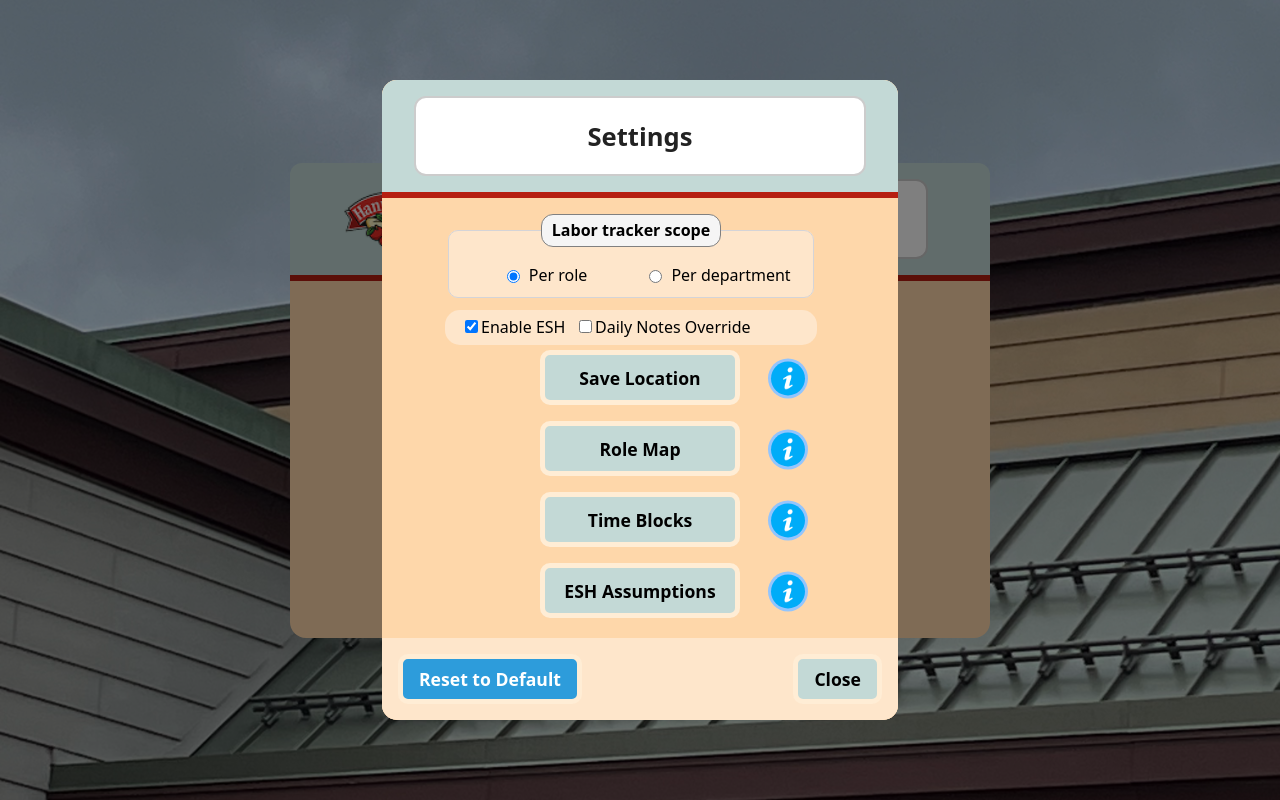
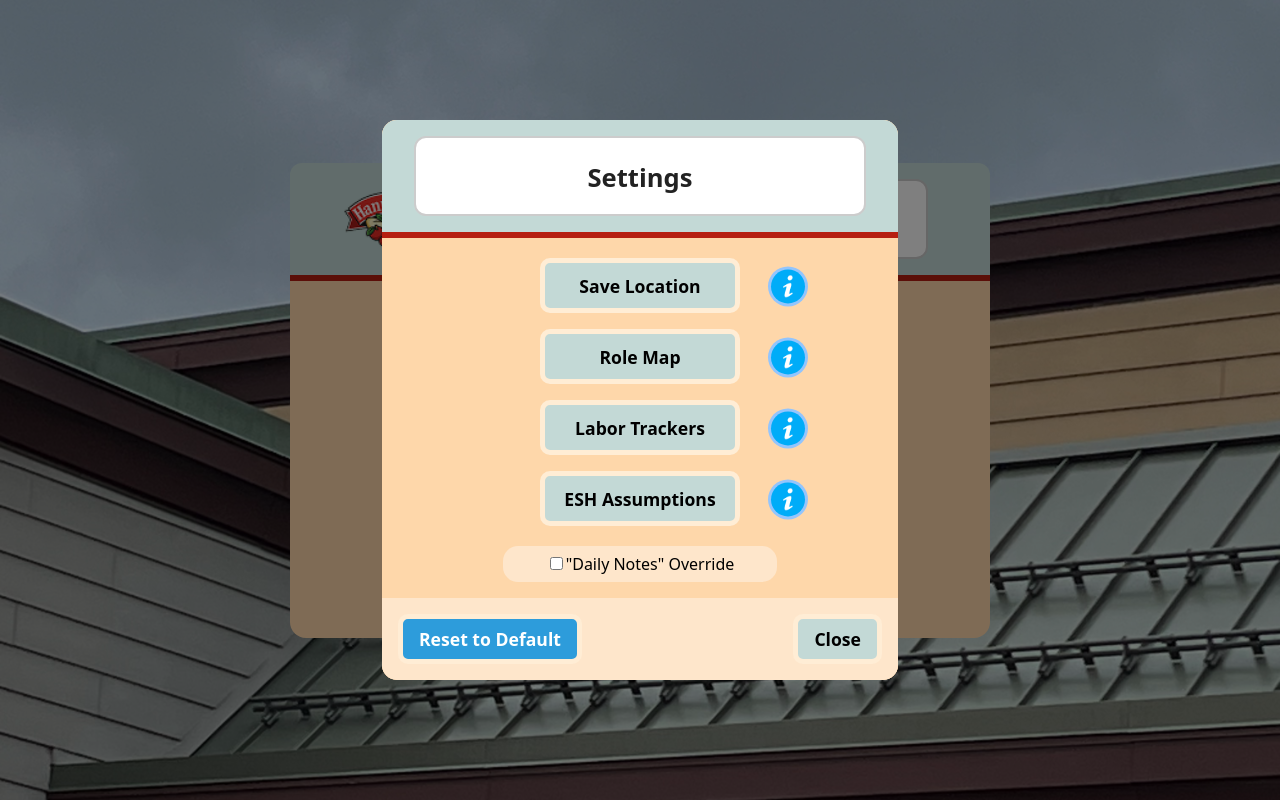
Before and after one commit to emmatey/day-sheet-maker, a React (Vite) app in the folder frontend/: page / in a window 1280 px wide. Both pictures are taken after a click on the button "Settings". Built offline with nearby package versions, Linux system fonts and the light colour scheme.

Commit message:
organizing.

```diff
--- a/frontend/src/components/EshAssumptions/EshAssumptions.jsx
+++ b/frontend/src/components/EshAssumptions/EshAssumptions.jsx
@@ -6,7 +6,6 @@ import TitleCardHeader from "../DepartmentSelect/TitleCardHeader/TitleCardHeader
 import AccentStripe from "../HomeScreen/AccentStripe/AccentStripe.jsx";
 import StandardButton from "../StandardButton/StandardButton.jsx";
 
-/** Build the CLI update string for the backend updater */
 function buildUpdateString(segments, value, action = "update") {
   const path = "[" + segments.map(String).join("][") + "]";
   const payload = JSON.stringify(value);
@@ -24,11 +23,11 @@ const RANGES = Array.from({ length: 15 }, (_, idx) => {
 
 export default function ESHAssumptions({ onClose }) {
   const [settings, setSettings] = React.useState(null);
-  // store by index as strings, e.g. { "0": "1", "1": "1", ... }
+  const [enableEsh, setEnableEsh] = React.useState(true);
   const [values, setValues] = React.useState({});
   const [showToast, setShowToast] = React.useState(false);
 
-  // Load settings once
+  // Load settings
   React.useEffect(() => {
     let alive = true;
     (async () => {
@@ -36,7 +35,7 @@ export default function ESHAssumptions({ onClose }) {
         const cfg = await window.electronAPI.readSettings();
         if (!alive) return;
         setSettings(cfg);
-
+        setEnableEsh(!!cfg?.OUTPUT_SETTINGS?.enable_esh);
         const src = cfg?.EXPEDITOR_REQUIREMENTS || {};
         const seeded = {};
         for (const { idx } of RANGES) {
@@ -50,6 +49,13 @@ export default function ESHAssumptions({ onClose }) {
     })();
     return () => { alive = false; };
   }, []);
+
+  async function toggleEnableEsh() {
+    const next = !enableEsh;
+    setEnableEsh(next);
+    const u = buildUpdateString(["OUTPUT_SETTINGS", "enable_esh"], next, "update");
+    try { await window.electronAPI.applyConfig(u); } catch (e) { console.error(e); }
+}
 
 function updateHour(idx, raw) {
   if (raw === "") {
@@ -98,7 +104,6 @@ function updateHour(idx, raw) {
 
       <AccentStripe />
 
-      {/* scrollable body */}
       <div className="esh-list">
         {RANGES.map(({ idx, label }) => (
           <div className="esh-row" key={idx}>
@@ -117,6 +122,11 @@ function updateHour(idx, raw) {
       <div className="settings-footer">
         <StandardButton label="Cancel" onClick={onClose} />
         <div className="settings-spacer" />
+        <label className = "esh-toggle">
+          <input type = "checkbox" checked = {enableEsh} onChange = {toggleEnableEsh}/>
+          Enable ESH
+        </label>
+        <div className="settings-spacer" />
         <StandardButton label="Save & Close" onClick={save} />
       </div>
       {showToast && <div className="esh-toast">Saved ✓</div>}
--- /dev/null
+++ b/frontend/src/components/LaborTrackers/LaborTrackers.css
@@ -0,0 +1,44 @@
+/* src/components/LaborTrackers/LaborTrackers.css */
+.labor-card{
+  background: var(--peach);
+  border: 1px solid var(--gray);
+  border-radius: 14px;
+  color: var(--text);
+  display: flex;
+  flex-direction: column;
+  max-height: 80vh;
+  overflow: auto;
+  padding-bottom: 8px;
+}
+
+.scope-group{
+  display: flex;
+  flex-direction: column;
+  align-items: center;
+  gap: 6px;
+  margin: 12px auto 8px;
+  padding: 10px 12px;
+  border: 1px solid var(--gray);
+  border-radius: 10px;
+  background: var(--peach2);
+  width: min(380px, 90%);
+}
+.scope-group legend{
+  font-weight: 700;
+  margin-bottom: 6px;
+}
+
+.radio-row{
+  width: 100%;
+  display: flex;
+  justify-content: center;
+  gap: 6px;
+}
+
+.labor-actions{
+  display: flex;
+  align-items: center;
+  gap: 12px;
+  padding: 12px;
+}
+.labor-spacer{ flex: 1 1 auto; }
--- /dev/null
+++ b/frontend/src/components/LaborTrackers/LaborTrackers.jsx
@@ -0,0 +1,85 @@
+// src/components/LaborTrackers/LaborTrackers.jsx
+import React from "react";
+import "./LaborTrackers.css";
+
+import TitleCardHeader from "../DepartmentSelect/TitleCardHeader/TitleCardHeader.jsx";
+import AccentStripe from "../HomeScreen/AccentStripe/AccentStripe.jsx";
+import StandardButton from "../StandardButton/StandardButton.jsx";
+import TimeBlocks from "../TimeBlocks/TimeBlocks.jsx";
+
+function buildUpdateString(segments, value, action = "update") {
+  const path = "[" + segments.map(String).join("][") + "]";
+  const payload = JSON.stringify(value);
+  return `${path}^${payload}^${action}`;
+}
+
+export default function LaborTrackers({ onClose, onEditTimeBlocks }) {
+  const [combined, setCombined] = React.useState(false);  // OUTPUT_SETTINGS.combined_labor_tracker
+  const [showTimeBlocks, setShowTimeBlocks] = React.useState(false);
+
+  React.useEffect(() => {
+    let alive = true;
+    (async () => {
+      const cfg = await window.electronAPI.readSettings();
+      if (!alive) return;
+      setCombined(!!cfg?.OUTPUT_SETTINGS?.combined_labor_tracker);
+    })();
+    return () => { alive = false; };
+  }, []);
+
+  const handleScopeChange = async (scope) => {
+    const next = scope === "dept"; // dept => combined true
+    setCombined(next);
+    const u = buildUpdateString(["OUTPUT_SETTINGS", "combined_labor_tracker"], next, "update");
+    try { await window.electronAPI.applyConfig(u); } catch (e) { console.error(e); }
+  };
+
+  return (
+    <div className="labor-card">
+      <TitleCardHeader title="Labor Trackers" />
+      <AccentStripe />
+
+      <fieldset className="scope-group">
+        <legend>Labor tracker scope</legend>
+
+        <label className="radio-row">
+          <input
+            type="radio"
+            name="labor-scope"
+            value="role"
+            checked={!combined}
+            onChange={() => handleScopeChange("role")}
+          />
+          Per role
+        </label>
+
+        <label className="radio-row">
+          <input
+            type="radio"
+            name="labor-scope"
+            value="dept"
+            checked={combined}
+            onChange={() => handleScopeChange("dept")}
+          />
+          Per department
+        </label>
+      </fieldset>
+
+      <StandardButton
+      label = "Edit Time Blocks…"
+      onClick={onEditTimeBlocks}
+      />
+
+      <div className="labor-actions">
+        <div className="labor-spacer" />
+        <StandardButton label="Close" onClick={onClose} />
+      </div>
+
+      {showTimeBlocks && (
+        <div className="labor-inline-modal">
+          <TimeBlocks onClose={() => setShowTimeBlocks(false)} />
+        </div>
+      )}
+    </div>
+  );
+}
--- a/frontend/src/components/SettingsLaunchpad/LeftButtonPanel/LeftButtonPanel.jsx
+++ b/frontend/src/components/SettingsLaunchpad/LeftButtonPanel/LeftButtonPanel.jsx
@@ -37,7 +37,7 @@ export default function LeftButtonPanel({ onSaveLocation, onRoleMap, onTimeBlock
       />
 
       <StandardPlusInfoButtonPanel
-        label = "Time Blocks"
+        label = "Labor Trackers"
         onClickMain = {onTimeBlocks}
         onClickInfo = {() => {handleInfoClick("/background.jpg")}}
         showInfo = {true}
@@ -55,7 +55,6 @@ export default function LeftButtonPanel({ onSaveLocation, onRoleMap, onTimeBlock
       />
     </div>
 
-    {/* Info Modal*/}
     <InfoModal
     docUrl = {docUrl}
     open = {showInfo}
--- a/frontend/src/components/SettingsLaunchpad/RightInputPanel/RightInputPanel.css
+++ b/frontend/src/components/SettingsLaunchpad/RightInputPanel/RightInputPanel.css
@@ -1,55 +1,17 @@
-/* column container */
 .right-input-panel{
   display: flex;
-  flex-direction: column-reverse;
-  align-items: center;         /* center the cards */
-  gap: 12px;
-  position: relative;          /* anchor the divider */
-  padding-right: 18px;         /* space before divider */
+  flex-direction: column;
+  align-items: center;
 }
-
-/* each “card” fills the column but keeps a tidy width */
-.scope-group,
 .checkbox-group{
-  width: 75%;
-  max-width: 340px;            /* tweak to taste */
-  display: flex;
-  flex-direction: right;
-  align-items: center;         /* center inner content */
-}
-
-/* radios centered under legend */
-.scope-group{
-  gap: 6px;
-  padding: 10px 12px;
-  border: 1px solid #D4D4D8;
-  border-radius: 10px;
-  background: #FEE6CB;
-  color: black;
-}
-.scope-group legend{
-  text-align: center;
-  font-weight: 700;
-  margin: 0 0 6px 0;
-  padding: 6px 10px;
-  background: #F5F5F5;
-  border: 1px solid gray;
-  border-radius: 12px;
-  line-height: 1.2;
-}
-.radio-row{
-  width: 100%;
   display: flex;
   justify-content: center;
-  gap: 6px;
-}
-
-/* checkbox pill centered */
-.checkbox-group{
+  align-items: center;
+  width: 50%;
+  max-width: 340px;
   gap: .6rem;
   padding: .35rem 1rem;
   background: #FEE6CB;
   border-radius: 15px;
   color: black;
-  align-items: center;         /* center the labels */
 }
--- a/frontend/src/components/SettingsLaunchpad/RightInputPanel/RightInputPanel.jsx
+++ b/frontend/src/components/SettingsLaunchpad/RightInputPanel/RightInputPanel.jsx
@@ -2,66 +2,24 @@
 import "./RightInputPanel.css";
 
 export default function RightInputPanel({
-  enableEsh,
-  dailyNotesOverride,
-  combineLaborTrackers,
-  onCheckboxChange,
-  onLaborScopeChange,          // ("role" | "dept")
-}) {
-  const handleScopeChange = (e) => {
-    const value = e.target.value;        // "role" | "dept"
-    onLaborScopeChange?.(value);
-  };
+   dailyNotesOverride,
+   onCheckboxChange
+})
 
+{
   return (
     <div className="right-input-panel">
-      {/* Checkboxes */}
       <div className="checkbox-group">
         <label>
           <input
             type="checkbox"
-            checked={enableEsh}
-            onChange={() => onCheckboxChange("esh")}
-          />
-          Enable ESH
-        </label>
-
-        <label>
-          <input
-            type="checkbox"
+            title="Disable labor trackers/ESH tables, insert blank space for notes instead."
             checked={dailyNotesOverride}
             onChange={() => onCheckboxChange("dailyNotes")}
           />
-          Daily Notes Override
+           "Daily Notes" Override
         </label>
+       </div>
       </div>
-
-      {/* Labor tracker scope */}
-      <fieldset className="scope-group">
-        <legend>Labor tracker scope</legend>
-
-        <label className="radio-row">
-          <input
-            type="radio"
-            name="labor-scope"
-            value="role"
-            checked={!combineLaborTrackers}      // false => per role
-            onChange={handleScopeChange}
-          />
-          Per role
-        </label>
-
-        <label className="radio-row">
-          <input
-            type="radio"
-            name="labor-scope"
-            value="dept"
-            checked={combineLaborTrackers}       // true => per department
-            onChange={handleScopeChange}
-          />
-          Per department
-        </label>
-      </fieldset>
-    </div>
   );
 }
--- a/frontend/src/components/SettingsLaunchpad/SettingsLaunchpad.css
+++ b/frontend/src/components/SettingsLaunchpad/SettingsLaunchpad.css
@@ -11,10 +11,5 @@
   display: flex;
   flex-direction: column;
   padding: 1rem;
-  gap: 0.1rem;
+  gap: 1rem;
 }
-
-.settings-body-right {
-  display: flex;
-  flex-direction: row;
-}
--- a/frontend/src/components/SettingsLaunchpad/SettingsLaunchpad.jsx
+++ b/frontend/src/components/SettingsLaunchpad/SettingsLaunchpad.jsx
@@ -1,5 +1,5 @@
 // src/components/SettingsLaunchpad/SettingsLaunchpad.jsx
-import { useState, useEffect} from "react";
+import { useState, useEffect } from "react";
 import "./SettingsLaunchpad.css";
 
 import TitleCardHeader from "../DepartmentSelect/TitleCardHeader/TitleCardHeader.jsx";
@@ -9,11 +9,12 @@ import LeftButtonPanel from "./LeftButtonPanel/LeftButtonPanel.jsx";
 import RightInputPanel from "./RightInputPanel/RightInputPanel.jsx";
 import BottomButtonPanel from "./BottomButtonPanel/BottomButtonPanel.jsx";
 
-import TimeBlocks from "../TimeBlocks/TimeBlocks.jsx";
 import ESHAssumptions from "../EshAssumptions/EshAssumptions.jsx";
 import RoleMap from "../RoleMap/RoleMap.jsx";
 import SaveLocation from "../SaveLocation/SaveLocation.jsx";
+import LaborTrackers from "../LaborTrackers/LaborTrackers.jsx";
 import Modal from "../Modal/Modal.jsx";
+import TimeBlocks from "../TimeBlocks/TimeBlocks.jsx";
 
 function buildUpdateString(segments, value, action = "update") {
   const path = "[" + segments.map(String).join("][") + "]";
@@ -22,11 +23,9 @@ function buildUpdateString(segments, value, action = "update") {
 }
 
 export default function SettingsLaunchpad({ onClose }) {
-  // === STATE ===
   const [activeModal, setActiveModal] = useState(null);
-  const [enableEsh, setEnableEsh] = useState(true);
   const [dailyNotesOverride, setDailyNotesOverride] = useState(false);
-  const [combineLaborTrackers, setCombineLaborTrackers] = useState(false); // NEW
+  const navigate = (name) => setActiveModal(name);
 
   useEffect(() => {
     let alive = true;
@@ -34,9 +33,7 @@ export default function SettingsLaunchpad({ onClose }) {
       try {
         const cfg = await window.electronAPI.readSettings();
         if (!alive) return;
-        setEnableEsh(!!cfg?.OUTPUT_SETTINGS?.enable_esh);
         setDailyNotesOverride(!!cfg?.OUTPUT_SETTINGS?.daily_notes_override);
-        setCombineLaborTrackers(!!cfg?.OUTPUT_SETTINGS?.combined_labor_tracker);
       } catch (e) {
         console.error("readSettings (SettingsLaunchpad) failed:", e);
       }
@@ -45,31 +42,14 @@ export default function SettingsLaunchpad({ onClose }) {
   }, []);
 
   const handleCheckboxChange = async (which) => {
+    if (which !== "dailyNotes") return;
     try {
-      if (which === "esh") {
-        const next = !enableEsh;
-        setEnableEsh(next);
-        const u = buildUpdateString(["OUTPUT_SETTINGS", "enable_esh"], next, "update");
-        await window.electronAPI.applyConfig(u);
-      } else if (which === "dailyNotes") {
-        const next = !dailyNotesOverride;
-        setDailyNotesOverride(next);
-        const u = buildUpdateString(["OUTPUT_SETTINGS", "daily_notes_override"], next, "update");
-        await window.electronAPI.applyConfig(u);
-      }
+      const next = !dailyNotesOverride;
+      setDailyNotesOverride(next);
+      const u = buildUpdateString(["OUTPUT_SETTINGS", "daily_notes_override"], next, "update");
+      await window.electronAPI.applyConfig(u);
     } catch (e) {
       console.error("applyConfig (Settings toggles) failed:", e);
-    }
-  };
-
-  const handleLaborScopeChange = async (scope) => {
-    const combined = scope === "dept";
-    setCombineLaborTrackers(combined);
-    try {
-      const u = buildUpdateString(["OUTPUT_SETTINGS", "combined_labor_tracker"], combined, "update");
-      await window.electronAPI.applyConfig(u);
-    } catch (e) {
-      console.error("applyConfig (combined_labor_tracker) failed:", e);
     }
   };
 
@@ -80,56 +60,56 @@ export default function SettingsLaunchpad({ onClose }) {
     console.log("Config reset to default.");
   };
 
-  const handleClose = () => { onClose?.(); };
-
   return (
     <div className="settings-launchpad-container">
       <TitleCardHeader title="Settings" />
       <AccentStripe />
 
       <div className="settings-body">
+        <LeftButtonPanel
+          onSaveLocation={() => navigate("saveloc")}
+          onRoleMap={() => navigate("rolemap")}
+          onTimeBlocks={() => navigate("labor")}
+          onEshAssumptions={() => navigate("esh")}
+        />
         <RightInputPanel
-          enableEsh={enableEsh}
           dailyNotesOverride={dailyNotesOverride}
-          combineLaborTrackers={combineLaborTrackers}
           onCheckboxChange={handleCheckboxChange}
-          onLaborScopeChange={handleLaborScopeChange}
-        />
-        <LeftButtonPanel
-          onSaveLocation={() => setActiveModal("saveloc")}
-          onRoleMap={() => setActiveModal("rolemap")}
-          onTimeBlocks={() => setActiveModal("timeblocks")}
-          onEshAssumptions={() => setActiveModal("esh")}
         />
       </div>
 
-      <BottomButtonPanel
-        onReset={handleResetConfig}
-        onSave={handleClose}
-        saveLabel="Close"
-      />
+      <BottomButtonPanel onReset={handleResetConfig} onSave={() => onClose?.()} saveLabel="Close" />
+
+      {activeModal === "labor" && (
+        <Modal onClose={() => navigate(null)} allowClickAway={true}>
+          <LaborTrackers
+          onClose={() => navigate(null)}
+          onEditTimeBlocks={() => navigate("timeblocks")}
+          />
+        </Modal>
+      )}
 
       {activeModal === "timeblocks" && (
-        <Modal onClose={() => setActiveModal(null)} allowClickAway={false}>
-          <TimeBlocks onClose={() => setActiveModal(null)} />
+        <Modal onClose={() => navigate("labor")} allowClickAway={false}>
+          <TimeBlocks onClose={() => navigate("labor")}/>
         </Modal>
       )}
 
       {activeModal === "esh" && (
-        <Modal onClose={() => setActiveModal(null)} allowClickAway={false}>
-          <ESHAssumptions onClose={() => setActiveModal(null)} />
+        <Modal onClose={() => navigate(null)} allowClickAway={false}>
+          <ESHAssumptions onClose={() => navigate(null)} />
         </Modal>
       )}
 
       {activeModal === "rolemap" && (
-        <Modal onClose={() => setActiveModal(null)} allowClickAway={false}>
-          <RoleMap onClose={() => setActiveModal(null)} />
+        <Modal onClose={() => navigate(null)} allowClickAway={false}>
+          <RoleMap onClose={() => navigate(null)} />
         </Modal>
       )}
 
       {activeModal === "saveloc" && (
-        <Modal onClose={() => setActiveModal(null)} allowClickAway={true}>
-          <SaveLocation onClose={() => setActiveModal(null)} />
+        <Modal onClose={() => navigate(null)} allowClickAway>
+          <SaveLocation onClose={() => navigate(null)} />
         </Modal>
       )}
     </div>
```
Also changed, not shown: frontend/src/components/EshAssumptions/EshAssumptions.css (+16 -12 lines).
